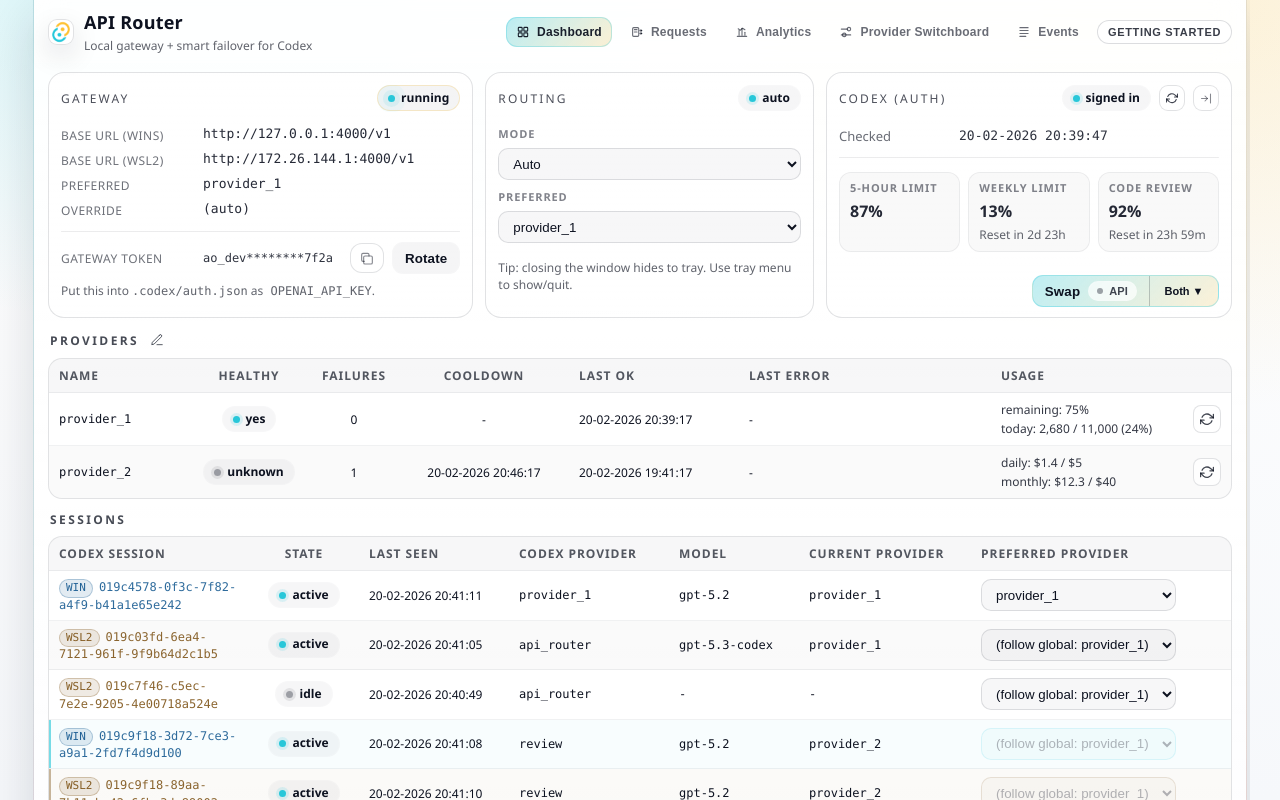
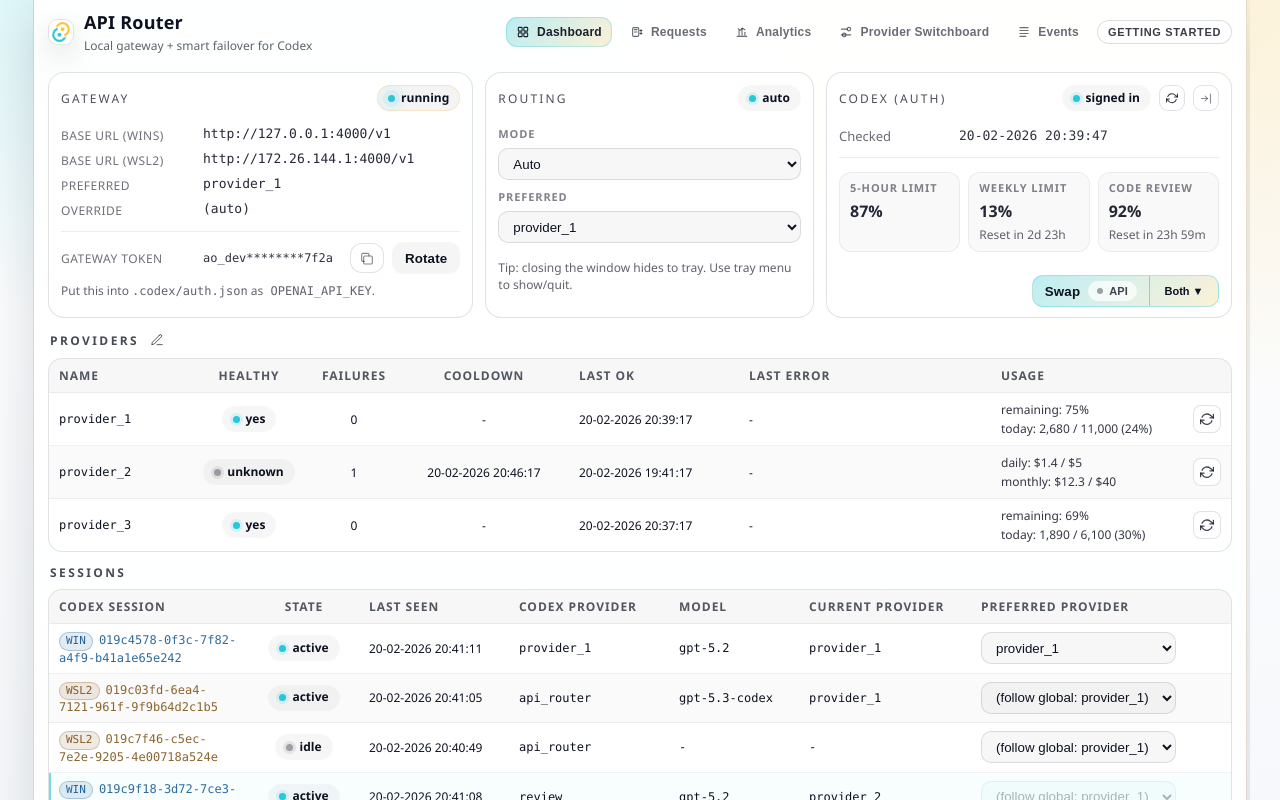
Before and after one commit to yiyousiow000814/API-Router, a React (Vite) app: page / in a window 1280 px wide. Built offline with nearby package versions, Linux system fonts and the light colour scheme.

Commit message:
fix: add third provider in dev mock

```diff
--- a/src/ui/devMockData.ts
+++ b/src/ui/devMockData.ts
@@ -20,7 +20,7 @@ export type SpendHistoryRow = {
 const DEV_NOW = Date.now()
 
 function buildDevRecentEvents(count = 200): NonNullable<Status['recent_events']> {
-  const providers = ['provider_1', 'provider_2']
+  const providers = ['provider_1', 'provider_2', 'provider_3']
   const mockSessions = [
     { codex: '019c4578-0f3c-7f82-a4f9-b41a1e65e242', wt: 'wt-8f42f1' },
     { codex: '019c03fd-6ea4-7121-961f-9f9b64d2c1b5', wt: '7c757b99-7a1f-455a-b301-3e0271e7f615' },
@@ -127,10 +127,19 @@ export const devStatus: Status = {
       last_ok_at_unix_ms: DEV_NOW - 3600000,
       last_fail_at_unix_ms: DEV_NOW - 240000,
     },
+    provider_3: {
+      status: 'healthy',
+      consecutive_failures: 0,
+      cooldown_until_unix_ms: 0,
+      last_error: '',
+      last_ok_at_unix_ms: DEV_NOW - 240000,
+      last_fail_at_unix_ms: 0,
+    },
   },
   metrics: {
     provider_1: { ok_requests: 210, error_requests: 3, total_tokens: 128400 },
     provider_2: { ok_requests: 12, error_requests: 2, total_tokens: 3400 },
+    provider_3: { ok_requests: 98, error_requests: 1, total_tokens: 56400 },
   },
   recent_events: buildDevRecentEvents(520),
   client_sessions: [
@@ -275,6 +284,21 @@ export const devStatus: Status = {
       last_error: '',
       effective_usage_base: null,
     },
+    provider_3: {
+      kind: 'token_stats',
+      updated_at_unix_ms: DEV_NOW - 150000,
+      remaining: 4210,
+      today_used: 1890,
+      today_added: 6100,
+      daily_spent_usd: null,
+      daily_budget_usd: null,
+      weekly_spent_usd: null,
+      weekly_budget_usd: null,
+      monthly_spent_usd: null,
+      monthly_budget_usd: null,
+      last_error: '',
+      effective_usage_base: null,
+    },
   },
   ledgers: {},
   last_activity_unix_ms: DEV_NOW - 30000,
@@ -321,8 +345,17 @@ export const devConfig: Config = {
       key_preview: 'sk-pk********mN5',
       has_usage_token: true,
     },
+    provider_3: {
+      display_name: 'provider_3',
+      base_url: 'https://code.pumpkinai.vip/v1',
+      usage_adapter: 'pumpkinai',
+      usage_base_url: 'https://code.pumpkinai.vip',
+      has_key: true,
+      key_preview: 'sk-pu********x7Q',
+      has_usage_token: false,
+    },
   },
-  provider_order: ['provider_1', 'provider_2'],
+  provider_order: ['provider_1', 'provider_2', 'provider_3'],
 }
 
 const DEV_MOCK_DAY_MS = 24 * 60 * 60 * 1000
```
